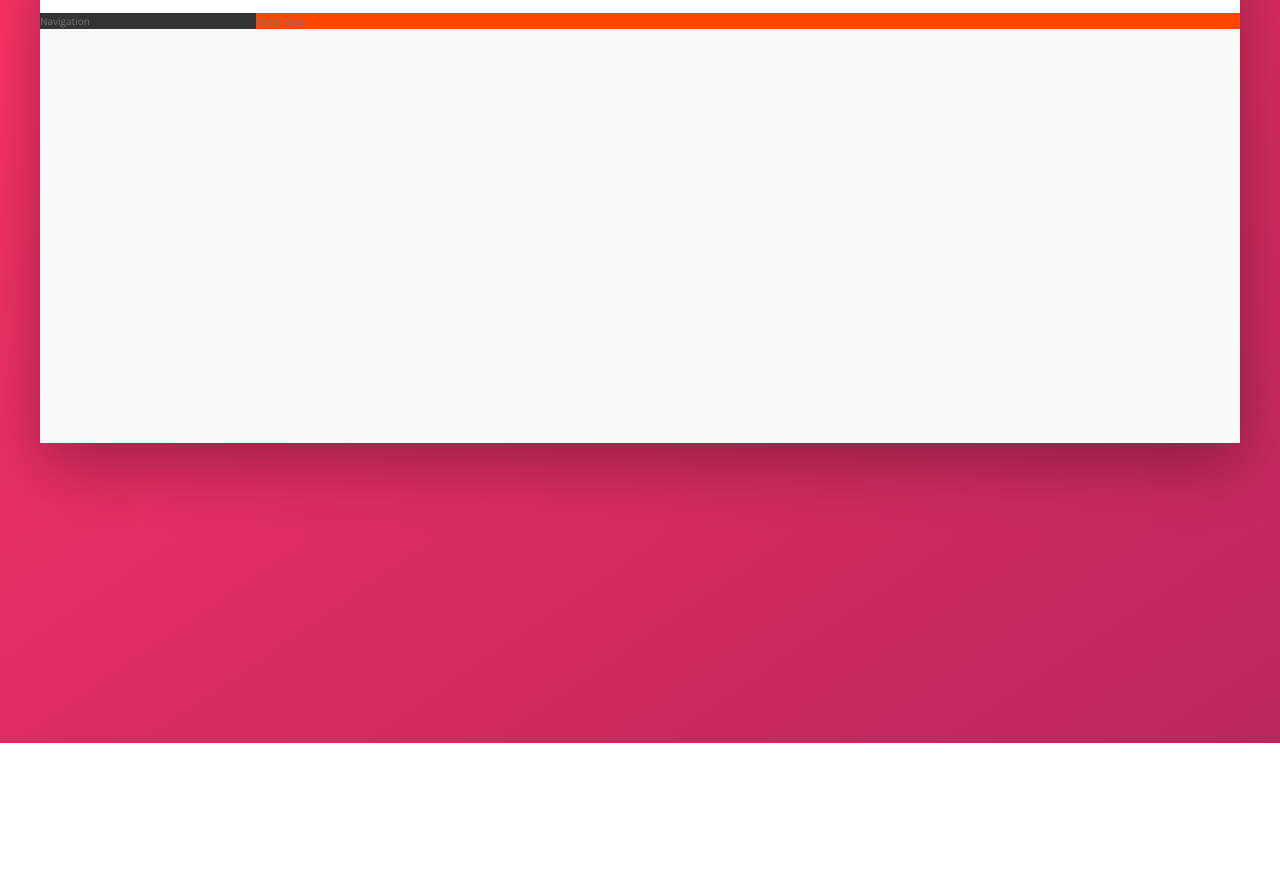
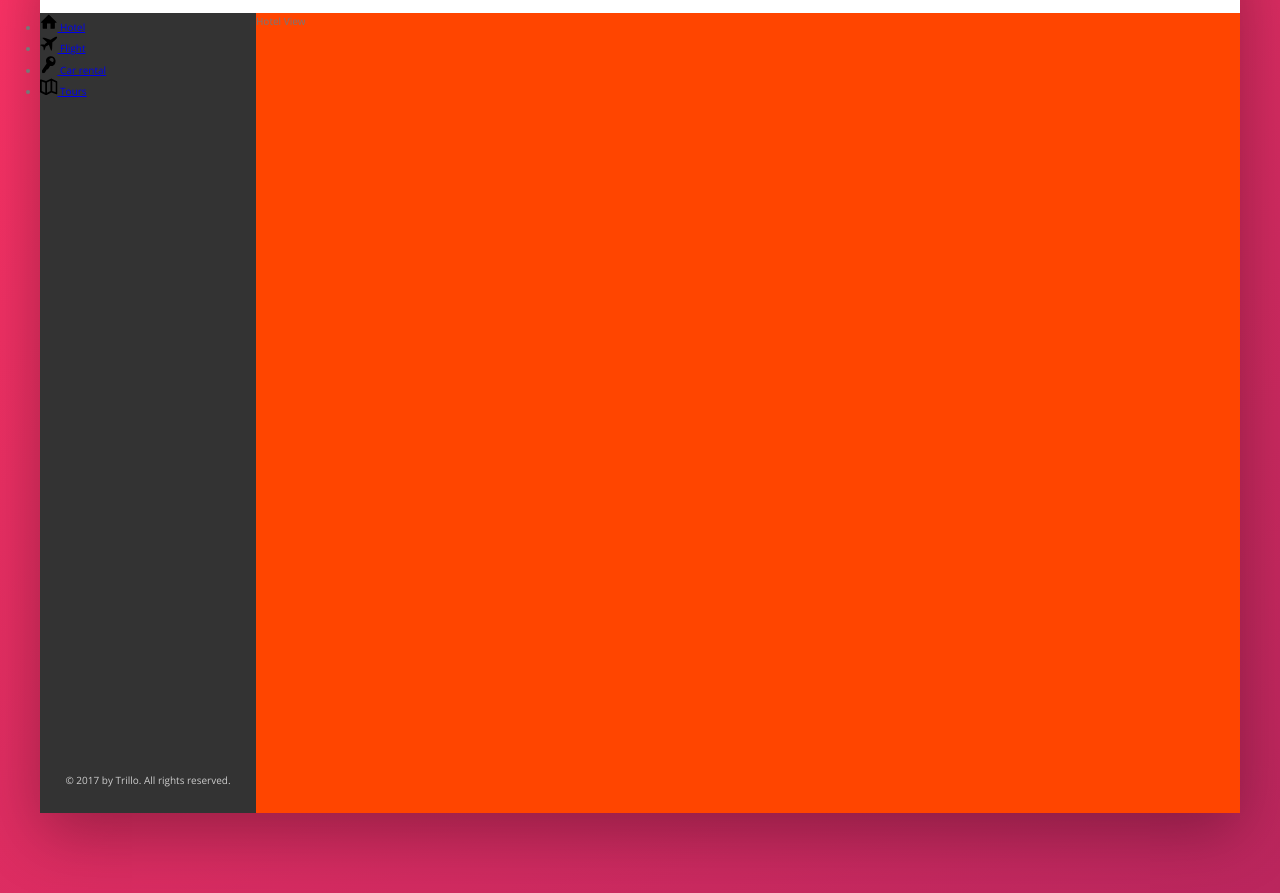
Before and after one commit to naveenrawat51/flexbox-master, a website: page index.html in a window 1280 px wide. Shown: the part 137-1030 px from the top of the page. Before the commit the page ends 880 px from the top, so only its background shows below. Drawn offline with nearby package versions, Linux system fonts and the light colour scheme.

Commit message:
navigation items added with flexbox

```diff
--- a/index.html
+++ b/index.html
@@ -54,7 +54,43 @@
       </header>
 
       <div class="content">
-        <nav class="sidebar">Navigation</nav>
+        <nav class="sidebar">
+          <ul class="side-nav">
+            <li class="side-nav__item">
+              <a href="#" class="side-nav__link">
+                <svg class="side-nav__icon">
+                  <use xlink:href="img/sprite.svg#icon-home"></use>
+                </svg>
+                <span>Hotel</span>
+              </a>
+            </li>
+            <li class="side-nav__item">
+              <a href="#" class="side-nav__link">
+                <svg class="side-nav__icon">
+                  <use xlink:href="img/sprite.svg#icon-aircraft"></use>
+                </svg>
+                <span>Flight</span>
+              </a>
+            </li>
+            <li class="side-nav__item">
+              <a href="#" class="side-nav__link">
+                <svg class="side-nav__icon">
+                  <use xlink:href="img/sprite.svg#icon-key"></use>
+                </svg>
+                <span>Car rental</span>
+              </a>
+            </li>
+            <li class="side-nav__item">
+              <a href="#" class="side-nav__link">
+                <svg class="side-nav__icon">
+                  <use xlink:href="img/sprite.svg#icon-map"></use>
+                </svg>
+                <span>Tours</span>
+              </a>
+            </li>
+          </ul>
+          <div class="legal">&copy; 2017 by Trillo. All rights reserved.</div>
+        </nav>
         <main class="hotel-view">Hotel View</main>
       </div>
     </div>
--- a/sass/_components.scss
+++ b/sass/_components.scss
@@ -103,7 +103,26 @@
     border-radius: 50%;
     margin-right: 1rem;
   }
+}
 
-  &__user-name {
+// SIDE NAVIGATION
+.side-nav {
+  &__item {
+  }
+
+  &__link {
+  }
+
+  &__icon {
+    width: 1.75rem;
+    height: 1.75rem;
   }
 }
+
+// LEGAL TEXT
+.legal {
+  font-size: 1rem;
+  text-align: center;
+  color: var(--color-grey-light-4);
+  padding: 2.5rem;
+}
--- a/sass/_layout.scss
+++ b/sass/_layout.scss
@@ -24,9 +24,14 @@
 .sidebar {
   background-color: var(--color-grey-dark-1);
   flex: 0 0 18%;
+  display: flex;
+  justify-content: space-between;
+  flex-direction: column;
 }
 
 .hotel-view {
   background-color: orangered;
   flex: 1;
+
+  height: 80rem;
 }
```
Also changed, not shown: css/style.css.
